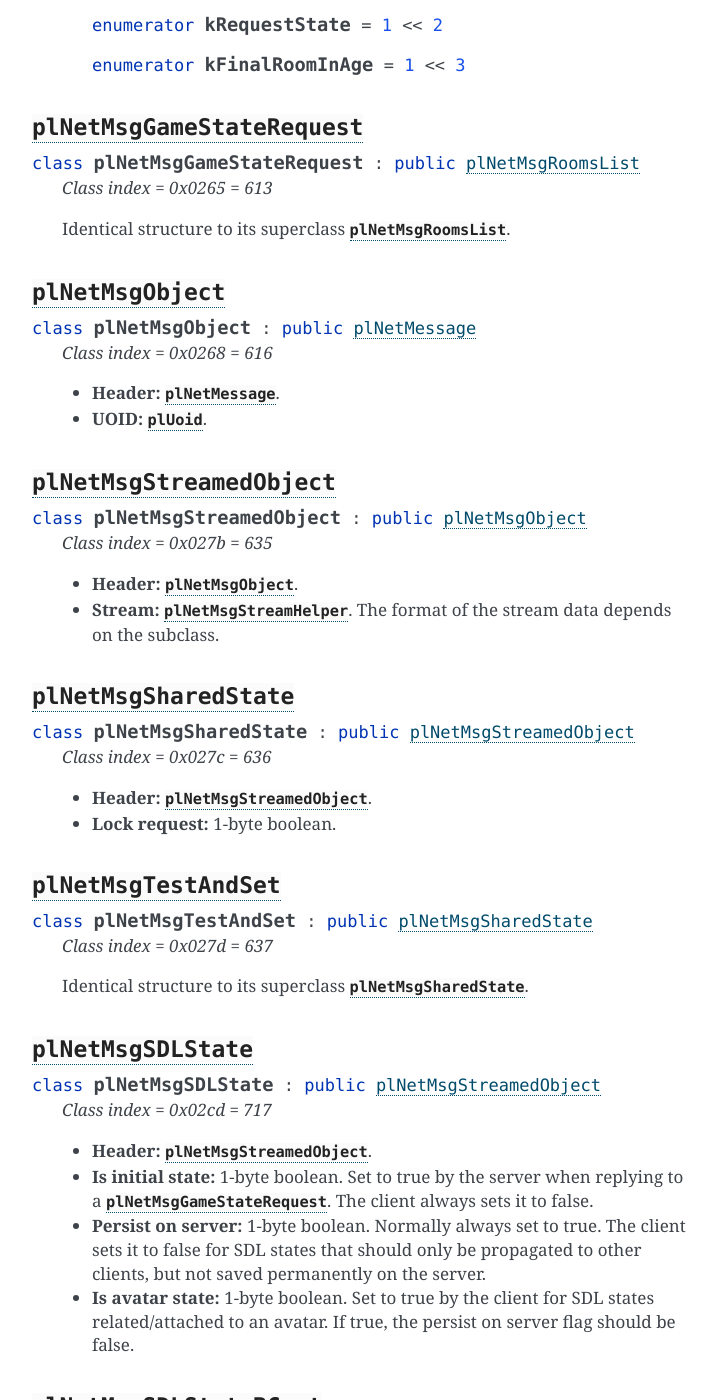
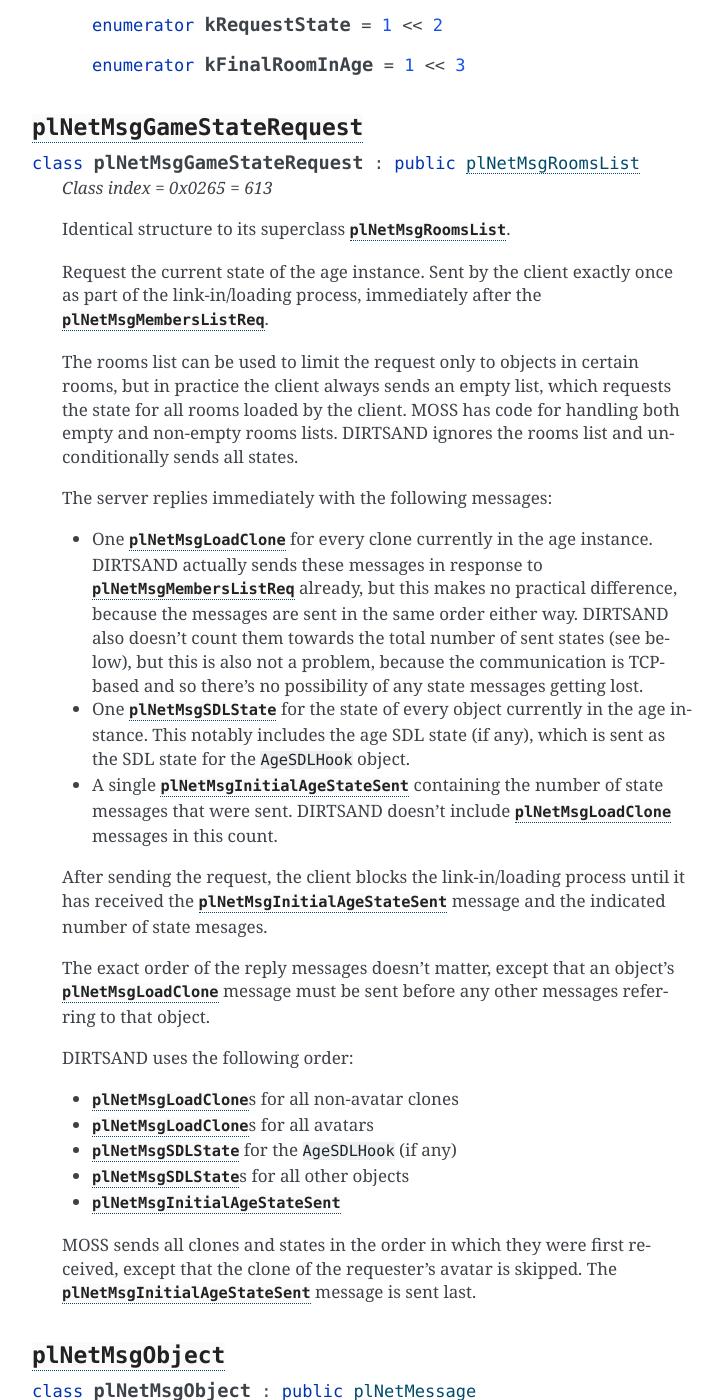
Before and after one commit to dgelessus/NAGUS, a Sphinx documentation site: the page built from docs/uru/game_server.rst, in a window 1280 px wide and 1400 px high, scrolled down 12972 px. Shown: the whole window, without its empty margins (388-1105 px from the left). Built offline with Sphinx 7.4.7, drawn with Linux system fonts in a browser that asks for light colours; some of the changed text lies outside the part shown.

Commit message:
Expand docs of game state and members list messages

```diff
--- a/docs/uru/game_server.rst
+++ b/docs/uru/game_server.rst
@@ -714,6 +714,50 @@
 
    Identical structure to its superclass :cpp:class:`plNetMsgRoomsList`.
 
+   Request the current state of the age instance.
+   Sent by the client exactly once as part of the link-in/loading process,
+   immediately after the :cpp:class:`plNetMsgMembersListReq`.
+
+   The rooms list can be used to limit the request only to objects in certain rooms,
+   but in practice the client always sends an empty list,
+   which requests the state for all rooms loaded by the client.
+   MOSS has code for handling both empty and non-empty rooms lists.
+   DIRTSAND ignores the rooms list and unconditionally sends all states.
+
+   The server replies immediately with the following messages:
+
+   * One :cpp:class:`plNetMsgLoadClone` for every clone currently in the age instance.
+     DIRTSAND actually sends these messages in response to :cpp:class:`plNetMsgMembersListReq` already,
+     but this makes no practical difference,
+     because the messages are sent in the same order either way.
+     DIRTSAND also doesn't count them towards the total number of sent states (see below),
+     but this is also not a problem,
+     because the communication is TCP-based and so there's no possibility of any state messages getting lost.
+   * One :cpp:class:`plNetMsgSDLState` for the state of every object currently in the age instance.
+     This notably includes the age SDL state (if any),
+     which is sent as the SDL state for the ``AgeSDLHook`` object.
+   * A single :cpp:class:`plNetMsgInitialAgeStateSent` containing the number of state messages that were sent.
+     DIRTSAND doesn't include :cpp:class:`plNetMsgLoadClone` messages in this count.
+
+   After sending the request,
+   the client blocks the link-in/loading process
+   until it has received the :cpp:class:`plNetMsgInitialAgeStateSent` message and the indicated number of state mesages.
+
+   The exact order of the reply messages doesn't matter,
+   except that an object's :cpp:class:`plNetMsgLoadClone` message must be sent before any other messages referring to that object.
+
+   DIRTSAND uses the following order:
+
+   * :cpp:class:`plNetMsgLoadClone`\s for all non-avatar clones
+   * :cpp:class:`plNetMsgLoadClone`\s for all avatars
+   * :cpp:class:`plNetMsgSDLState` for the ``AgeSDLHook`` (if any)
+   * :cpp:class:`plNetMsgSDLState`\s for all other objects
+   * :cpp:class:`plNetMsgInitialAgeStateSent`
+
+   MOSS sends all clones and states in the order in which they were first received,
+   except that the clone of the requester's avatar is skipped.
+   The :cpp:class:`plNetMsgInitialAgeStateSent` message is sent last.
+
 :cpp:class:`plNetMsgObject`
 ^^^^^^^^^^^^^^^^^^^^^^^^^^^
 
@@ -1024,6 +1068,16 @@
 
    Identical structure to its superclass :cpp:class:`plNetMessage`.
 
+   Request a list of all other clients/avatars currently in the age instance.
+   Sent by the client exactly once as part of the link-in/loading process,
+   after it has finished loading the age and avatar.
+
+   The server replies immediately with a :cpp:class:`plNetMsgMembersList` message.
+   DIRTSAND also uses this as the trigger for sending :cpp:class:`plNetMsgLoadClone` messages for all existing clones in the age instance.
+   MOSS sends the :cpp:class:`plNetMsgLoadClone` messages in response to :cpp:class:`plNetMsgGameStateRequest` instead.
+   This makes practically no difference,
+   because the two request messages are sent immediately after one another.
+
 :cpp:class:`plNetMsgServerToClient`
 ^^^^^^^^^^^^^^^^^^^^^^^^^^^^^^^^^^^
 
@@ -1066,6 +1120,12 @@
      Element count for the following member array.
    * **Members:** Variable-length array of :cpp:class:`plNetMsgMemberInfoHelper`\s.
 
+   Reply to a :cpp:class:`plNetMsgMembersListReq`.
+   The members list contains information about every other client currently in the age instance
+   and the UOID of each corresponding avatar.
+   The state of each of these avatars is sent separately,
+   in response to the :cpp:class:`plNetMsgGameStateRequest`.
+
 :cpp:class:`plNetMsgMemberUpdate`
 ^^^^^^^^^^^^^^^^^^^^^^^^^^^^^^^^^
 
@@ -1088,6 +1148,13 @@
 
    * **Header:** :cpp:class:`plNetMsgServerToClient`.
    * **Initial SDL state count:** 4-byte unsigned int.
+     The number of :cpp:class:`plNetMsgLoadClone` and :cpp:class:`plNetMsgSDLState` messages sent by the server.
+
+   Reply to a :cpp:class:`plNetMsgGameStateRequest`.
+   Once the client has received this message and the expected number of clone/state messages,
+   it finishes the link-in/loading process,
+   hides the loading screen,
+   and finally allows the player to interact with the game again.
 
 :cpp:class:`plNetMsgListenListUpdate`
 ^^^^^^^^^^^^^^^^^^^^^^^^^^^^^^^^^^^^^
```
